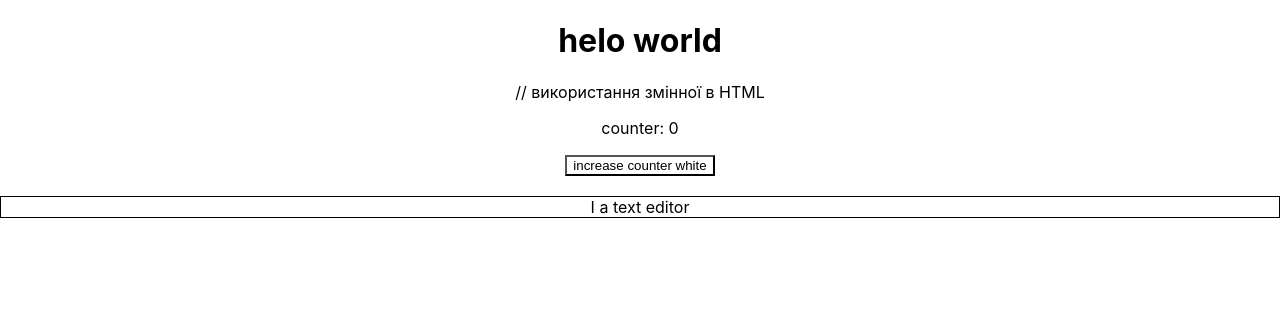
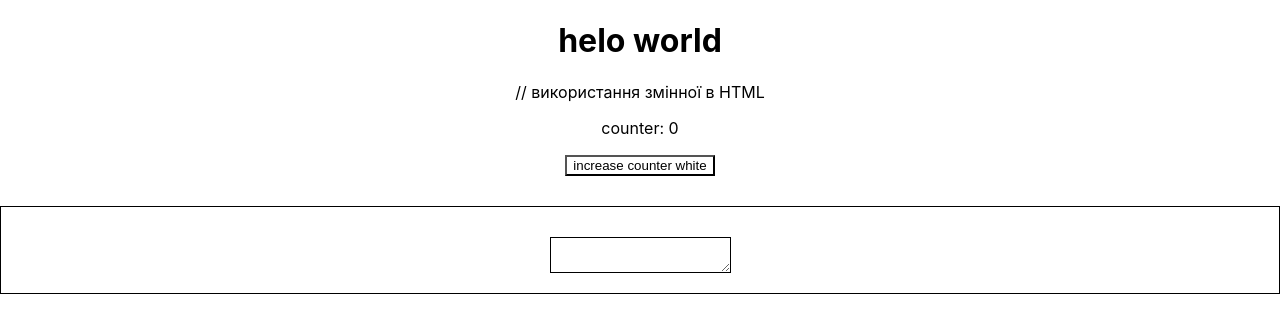
Before and after one commit to romantymets/FirstReactApp, a React (Create React App) app: page / in a window 1280 px wide. Shown: the top 332 px of the page. Built offline with nearby package versions, Linux system fonts and the light colour scheme.

Commit message:
init react app

```diff
--- a/src/components/TextEditor/TextEditor.css
+++ b/src/components/TextEditor/TextEditor.css
@@ -1,4 +1,7 @@
 .text-editor-container {
     border: 1px solid black;
-    margin-top: 20px;
+    margin-top: 30px;
 }
+.text-editor-container1 {
+border: 5px solid red;
+}
--- a/src/components/TextEditor/TextEditor.js
+++ b/src/components/TextEditor/TextEditor.js
@@ -8,12 +8,41 @@ import './TextEditor.css';
 class TextEditor extends React.Component {
   constructor() {
     super();
+    this.state = {
+      colortextArea : '',
+      colorText: 'black',
+      text: "",
+      isMouseOver:false,
+    }
+    this.onTextChange = this.onTextChange.bind(this);
+    this.onMouseOverTextArea = this.onMouseOverTextArea.bind(this);
   }
+  onTextChange (e) {
+    const inputtext = e.target.value;
+    this.setState({text:inputtext});
+  }
+  onMouseOverTextArea () {
+    this.setState({isMouseOver: true})
+    console.log('-----> on onMouseOverButton', );
+  }
+  onMouseLeaveTextArea = () => {
+    this.setState({isMouseOver: false})
+  };
   render () {
-
+const colorArea = this.state.colortextArea;
+const text = this.state.text;
+    const isMouseOver = this.state.isMouseOver;
     return (
       <div className="text-editor-container" >
-       I a text editor
+
+        <textarea
+          style={{backgroundColor : colorArea}}
+          onChange={this.onTextChange}
+          onMouseLeave={this.onMouseLeaveTextArea}
+          onMouseOver={this.onMouseOverTextArea}
+          className={isMouseOver ? "text-editor-container1" : "text-editor-container"}
+        >  </textarea>
+        <p> {text} </p>
       </div>
     );
   }
```
